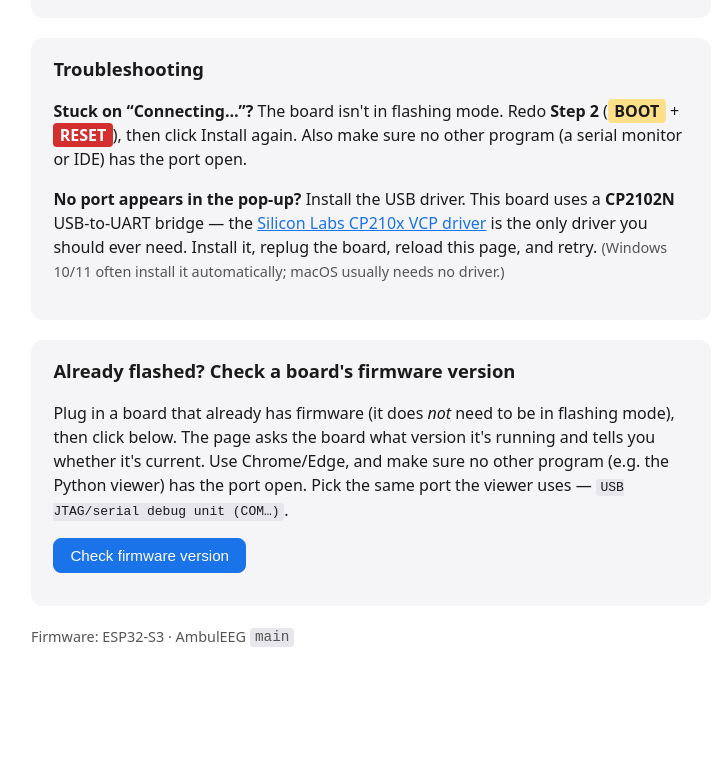
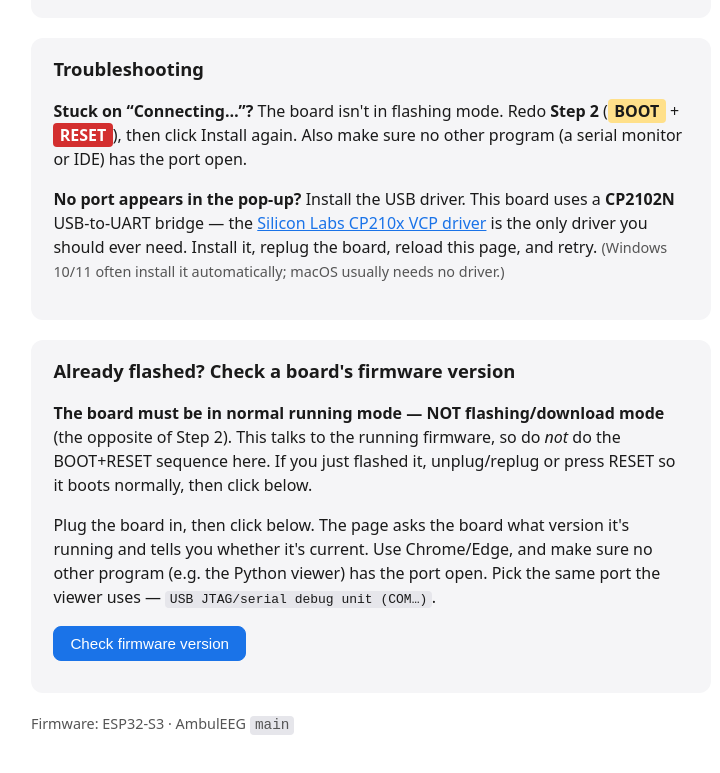
Before and after one commit to antonkonsta/ambuleeg-flasher, a plain HTML site: page index.html in a window 1280 px wide. Shown: the part 2317-3090 px from the top of the page, without its empty margins (269-989 px from the left). Before the commit the page ends 3014 px from the top, so only its background shows below. Drawn offline with Linux system fonts and the light colour scheme.

Commit message:
Clarify version check requires normal running mode (not flashing mode)

```diff
--- a/index.html
+++ b/index.html
@@ -162,10 +162,13 @@
   <!-- Check an already-flashed board's firmware version -->
   <div class="step">
     <h2>Already flashed? Check a board's firmware version</h2>
-    <p>Plug in a board that already has firmware (it does <em>not</em> need to be in flashing mode),
-       then click below. The page asks the board what version it's running and tells you whether
-       it's current. Use Chrome/Edge, and make sure no other program (e.g. the Python viewer) has
-       the port open. Pick the same port the viewer uses —
+    <p><strong>The board must be in normal running mode — NOT flashing/download mode</strong>
+       (the opposite of Step 2). This talks to the running firmware, so do <em>not</em> do the
+       BOOT+RESET sequence here. If you just flashed it, unplug/replug or press RESET so it boots
+       normally, then click below.</p>
+    <p>Plug the board in, then click below. The page asks the board what version it's running and
+       tells you whether it's current. Use Chrome/Edge, and make sure no other program (e.g. the
+       Python viewer) has the port open. Pick the same port the viewer uses —
        <code>USB JTAG/serial debug unit (COM…)</code>.</p>
     <button id="check-version-btn" type="button">Check firmware version</button>
     <div id="fw-check-result" class="note"></div>
```
